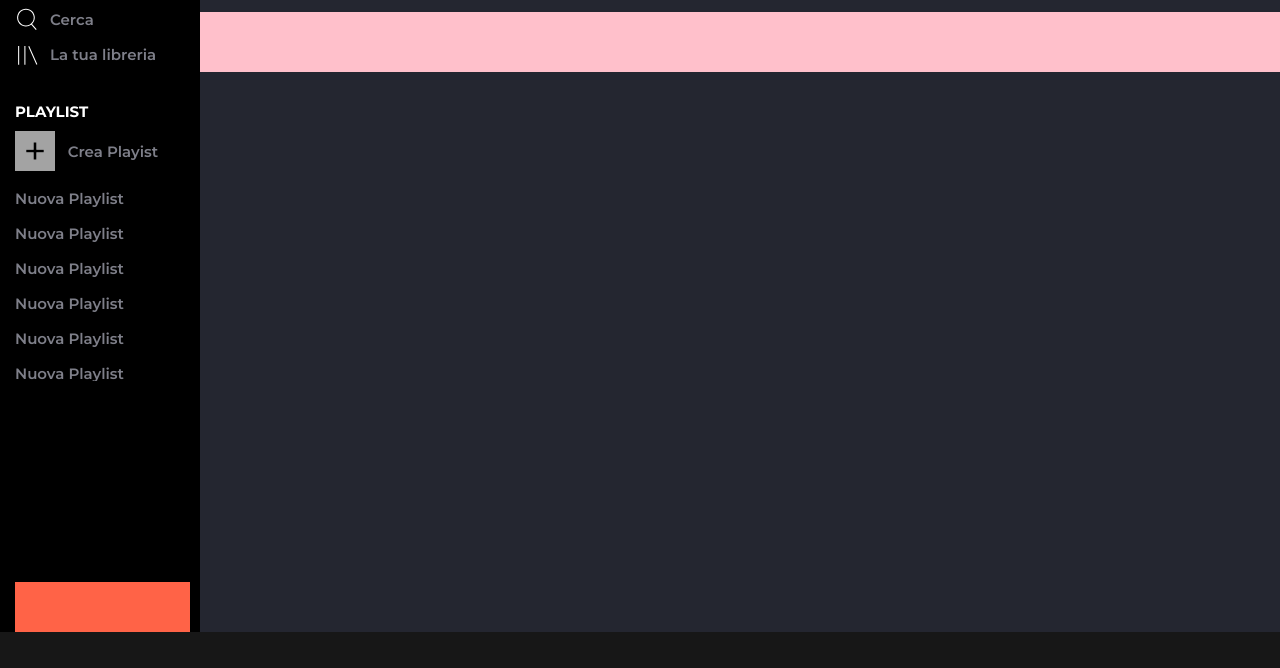
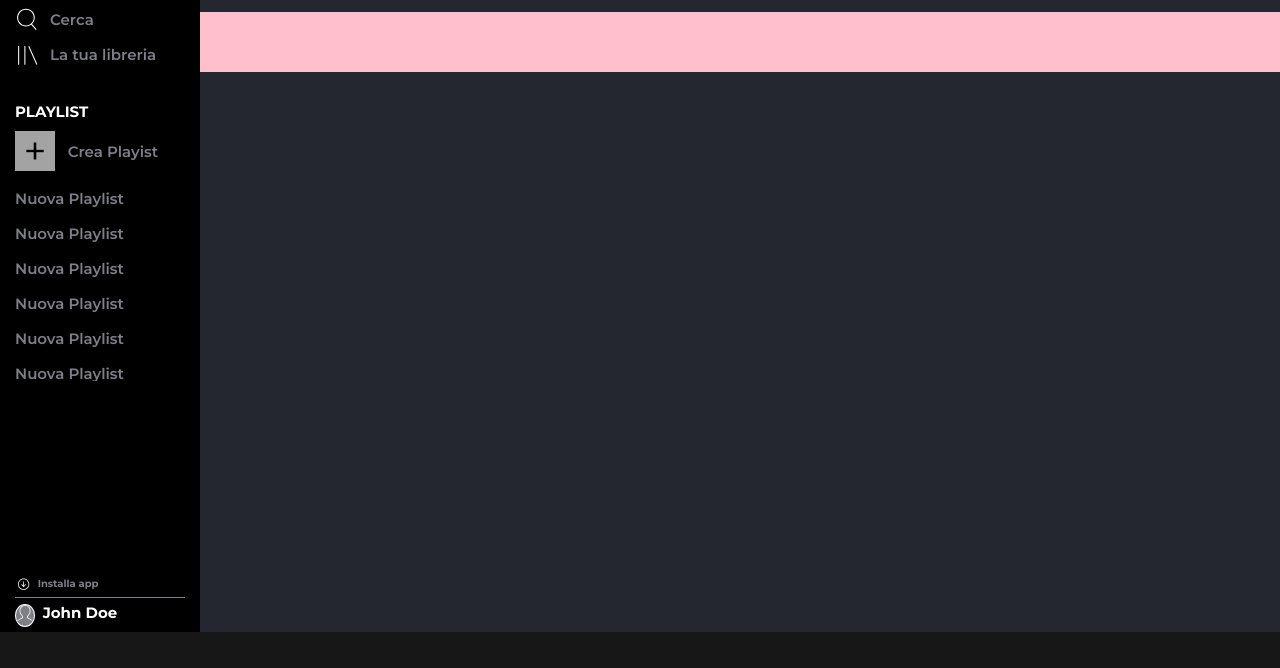
Before and after one commit to RenatoConfuorto/html-css-spotifyweb, a plain HTML site: page index.html in a window 1280 px wide. Shown: the part 108-776 px from the top of the page. Drawn offline with Linux system fonts and the light colour scheme.

Commit message:
Sidebar completed

```diff
--- a/index.html
+++ b/index.html
@@ -52,14 +52,6 @@
                                 <li><a href="#">Nuova Playlist</a></li>
                                 <li><a href="#">Nuova Playlist</a></li>
                                 <li><a href="#">Nuova Playlist</a></li>
-                                <li><a href="#">Nuova Playlist</a></li>
-                                <li><a href="#">Nuova Playlist</a></li>
-                                <li><a href="#">Nuova Playlist</a></li>
-                                <li><a href="#">Nuova Playlist</a></li>
-                                <li><a href="#">Nuova Playlist</a></li>
-                                <li><a href="#">Nuova Playlist</a></li>
-                                <li><a href="#">Nuova Playlist</a></li>
-                                <li><a href="#">Nuova Playlist</a></li>
                             </ul>
                         </div>
                 </div>
@@ -67,7 +59,14 @@
 
             <!-- profile tag  -->
             <div class="profile">
-
+                <div class="download-app">
+                    <img src="img/download.svg" alt="Downlaod icon">
+                    <a href="#">Installa app</a>
+                </div>
+                <div class="name-tag">
+                    <img src="img/profile.svg" alt="Profile image">
+                    <a href="#">John Doe</a>
+                </div>
             </div>
         </aside>
 
--- a/style/style.css
+++ b/style/style.css
@@ -23,6 +23,10 @@ ul{
 
 img{
     width: 100%;
+}
+
+a{
+    text-decoration: none;
 }
 /* COMMON  */
 .center{
@@ -57,7 +61,7 @@ main{
     background-color: black;
     height: 100%;
     width: var(--sidebar-width);
-    padding: 0 10px 0 15px;
+    padding: 0 15px;
     overflow: hidden;
 }
 /*SIDEBAR TOP SECTION*/
@@ -65,13 +69,12 @@ main{
     display: flex;
     flex-direction: column;
     width: 100%;
-    height: calc(100% - 5rem);
+    height: calc(100% - 60px);
     min-height: 350px;
 }
 
 /*tag <a> common elements*/
 .sidebar-top a{
-    text-decoration: none;
     color: var(--main-text-color);
     font-size: 1.5rem;
     font-weight: 600;
@@ -160,13 +163,53 @@ main{
 
 /*PROFILE SECTION*/
 .sidebar .profile{
-    background-color: tomato;
-    /* debug: */
     width: 100%;
-    height: 5rem;
+    height: 60px;
 }
 
 
+/* download app  */
+.sidebar .download-app{
+    border-bottom: 1px solid var(--main-text-color);
+}
+.sidebar .download-app img{
+    width: 15px;
+    height: auto;
+    margin-right: 5px;
+    padding: 5px 0;
+}
+.sidebar .download-app a{
+    color: var(--main-text-color);
+    font-weight: bold;
+}
+.sidebar .download-app a:hover{
+    color: white;
+}
+
+/* name tag  */
+.sidebar .name-tag {
+    padding: 5px 0;
+}
+.sidebar .name-tag img{
+    width: 20px;
+    height: auto;
+    border: 1px solid white;
+    border-radius: 50%;
+    background-color: var(--main-text-color);
+    margin-right: 5px;
+}
+.sidebar .name-tag a{
+    color: white;
+    font-weight: bold;
+    font-size: 15px;
+}
+
+/*middle align image and text*/
+.sidebar .profile img,
+.sidebar .profile span,
+.sidebar .profile h3{
+    vertical-align: middle;
+}
 
 /* SECTION  */
 section{
@@ -195,7 +238,6 @@ section{
     font-size: 1.3rem;
     font-weight: bold;
     text-transform: uppercase;
-    text-decoration: none;
     margin-right: 20px;
     padding: 0.5rem 2.5rem;
     border-radius: 2rem;
@@ -219,7 +261,6 @@ nav{
     position: relative;
     padding: 0 0.7rem;
     display: block;
-    text-decoration: none;
     text-transform: uppercase;
     font-size: 1.2rem;
     font-weight: bolder;
```
